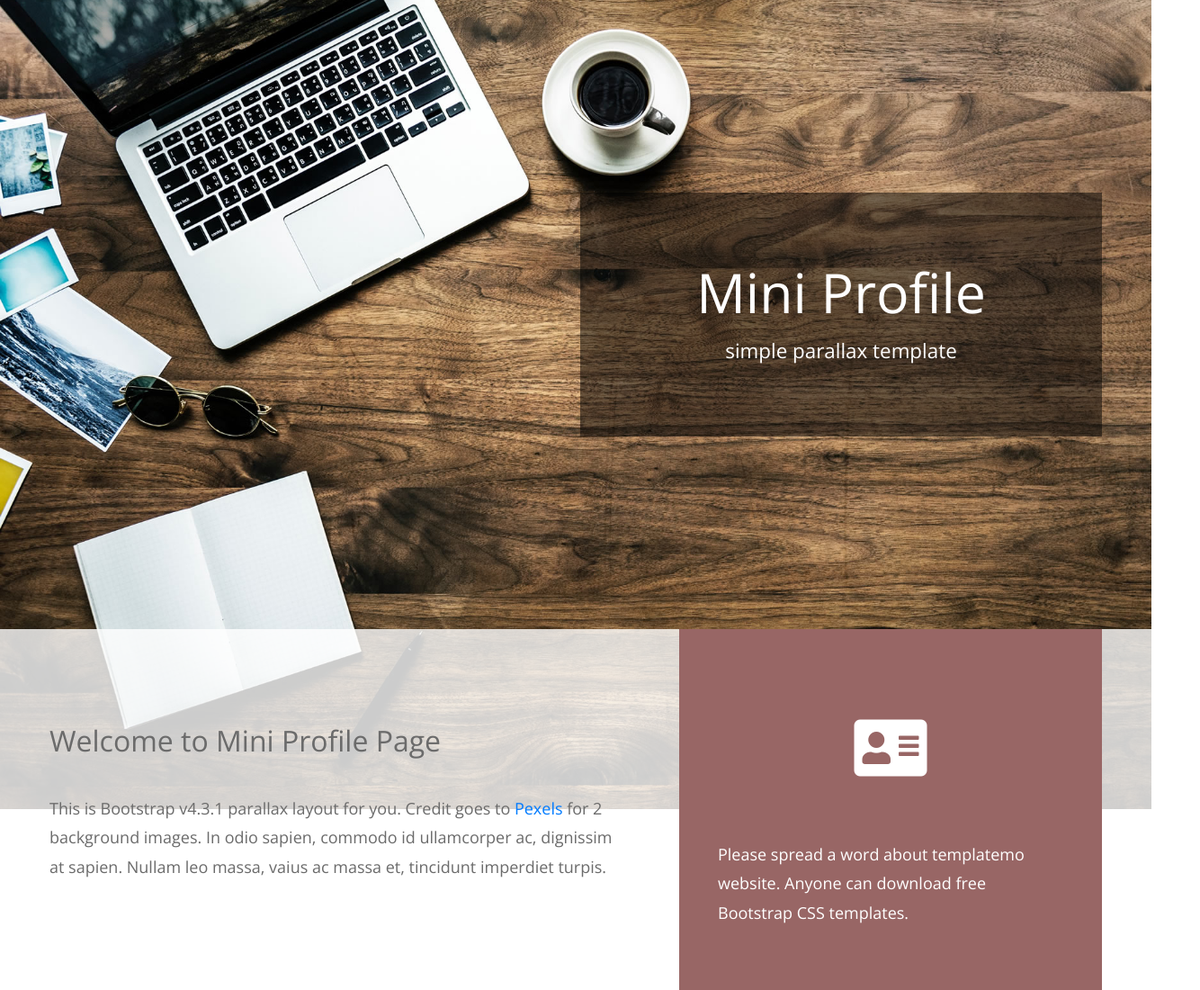
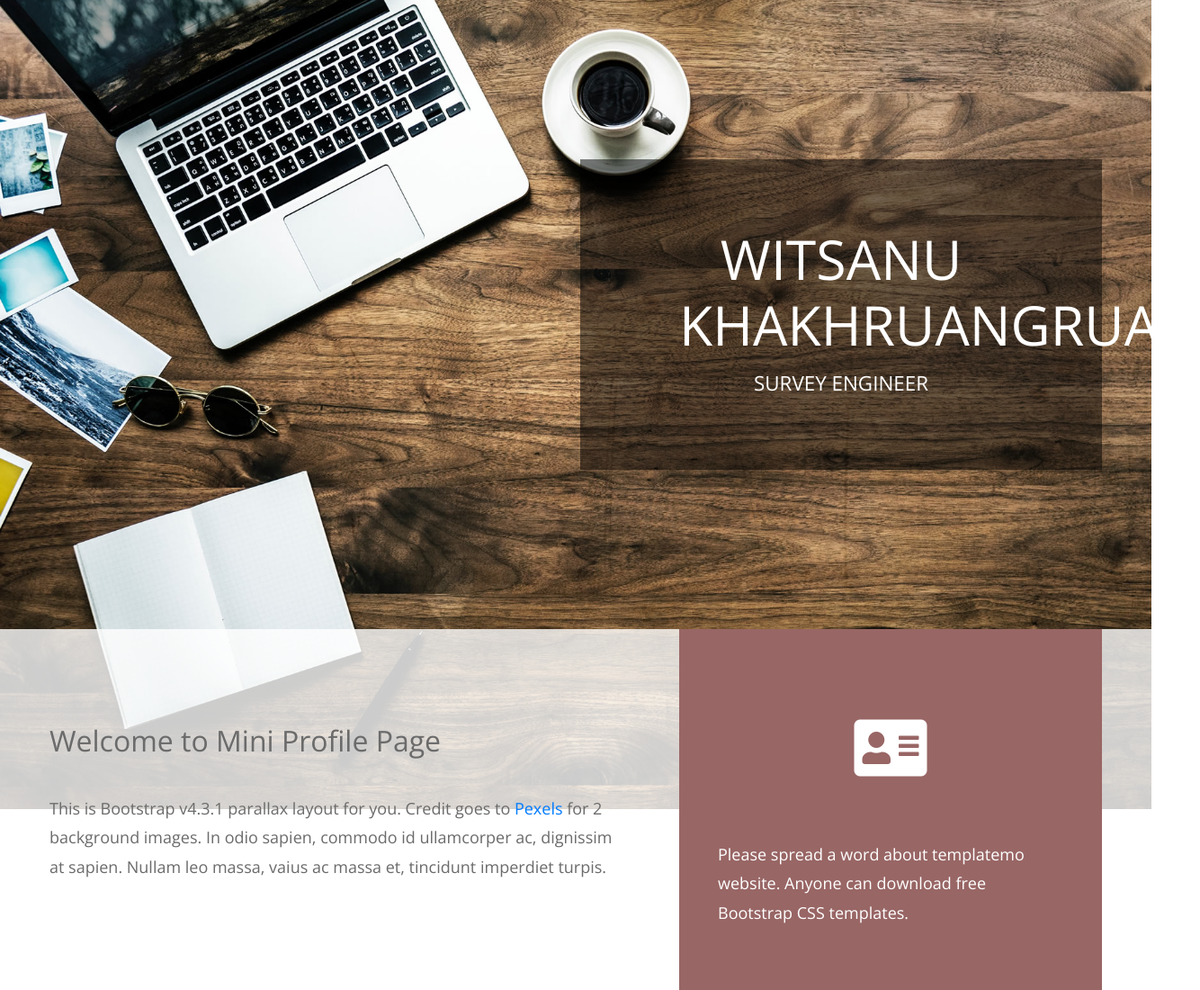
Before and after one commit to WITSANUKHA/My-Curriculum-Vitae, a plain HTML site: page index.html in a window 1280 px wide. Shown: the top 1100 px of the page at 90% size, 1334 px wide, since content can reach past the window. Drawn offline with nearby package versions, Linux system fonts and the light colour scheme.

Commit message:
Update index.html

```diff
--- a/index.html
+++ b/index.html
@@ -25,8 +25,8 @@ https://templatemo.com/tm-530-mini-profile
             <!-- Black transparent bg -->
             <div class="ml-auto mr-0 tm-bg-black-transparent text-white tm-brand-container-inner">
               <div class="tm-brand-container text-center">
-                <h1 class="tm-brand-name">Mini Profile</h1>
-                <p class="tm-brand-description mb-0">simple parallax template</p>
+                <h1 class="tm-brand-name">WITSANU KHAKHRUANGRUAN</h1>
+                <p class="tm-brand-description mb-0">SURVEY ENGINEER</p>
               </div>
             </div>
           </div>
```
